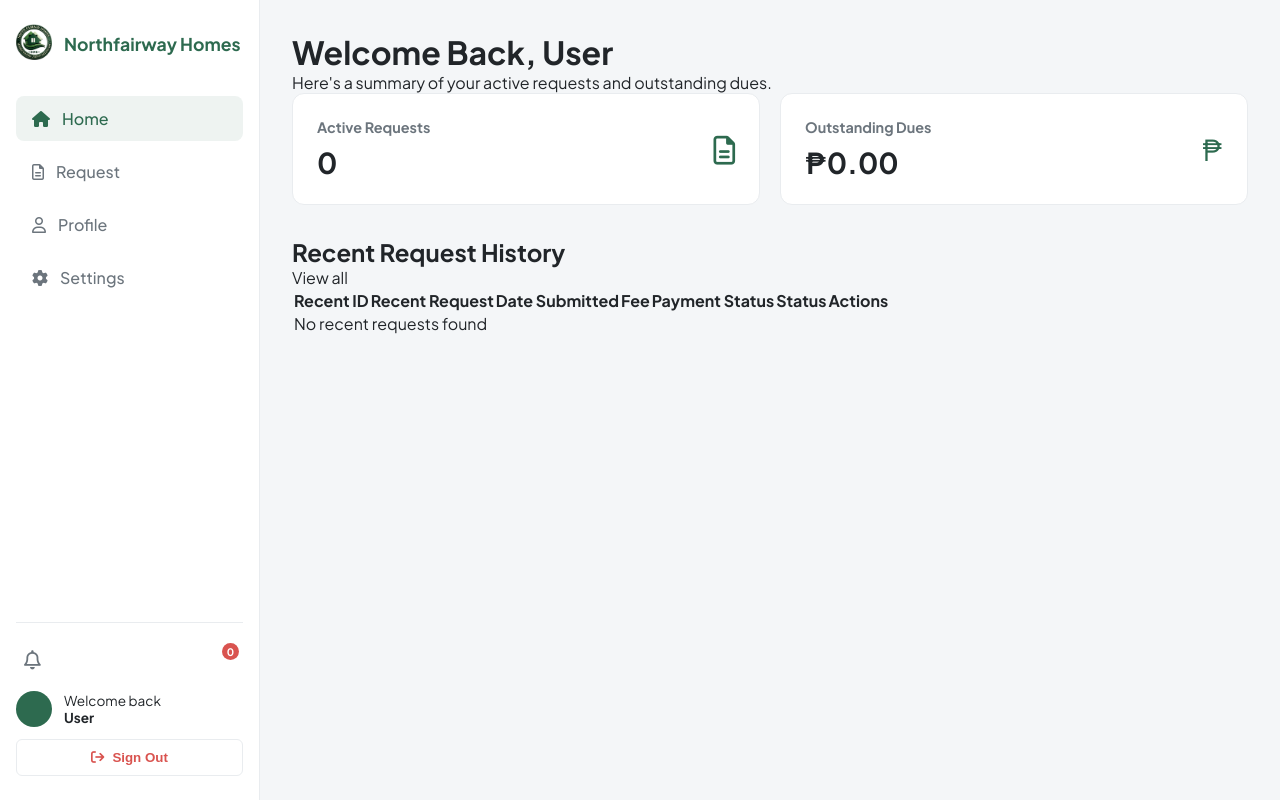
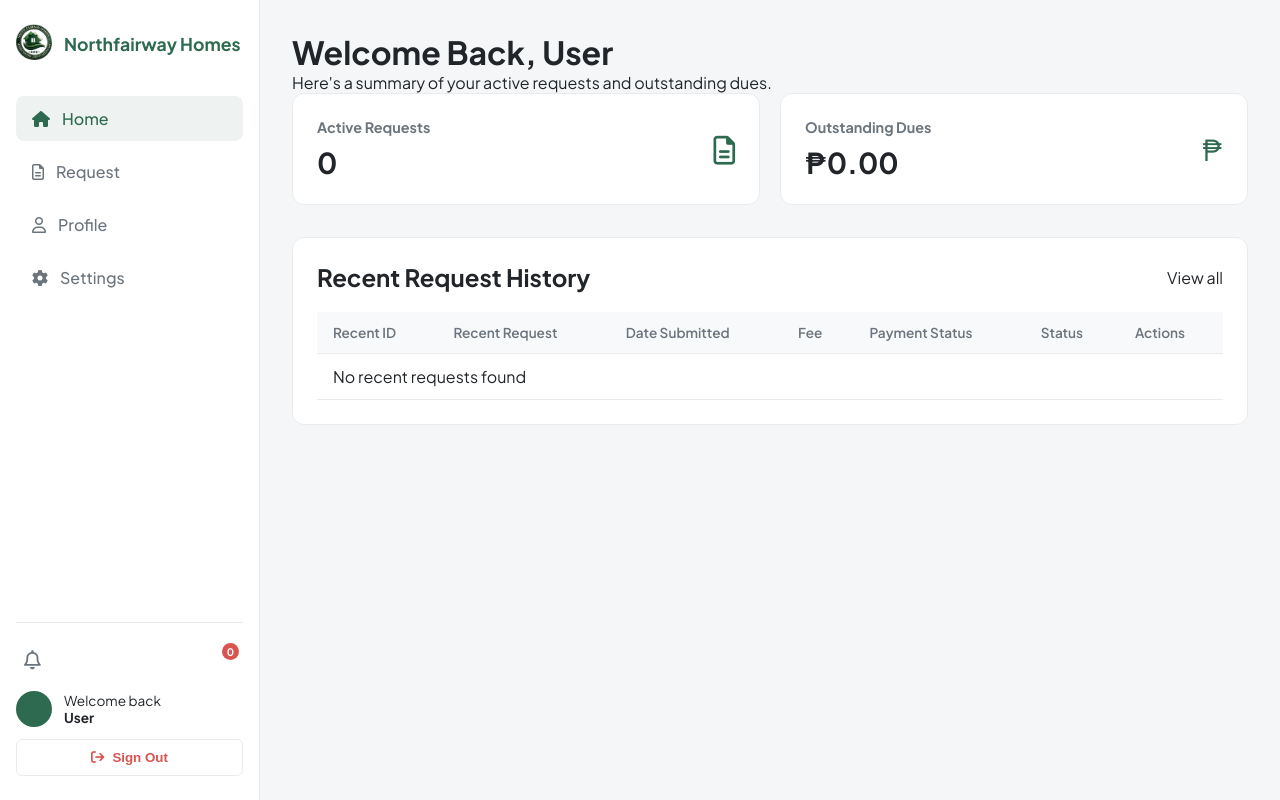
Before and after one commit to KimYuriTapia/nfh-system, a Flask app: template templates/home.html in a window 1280 px wide. Run offline with Flask 3, Linux system fonts and the light colour scheme; the template is opened without the code that fills it, so the values that code supplies are empty.

Commit message:
Update homeowner.css

```diff
--- a/static/homeowner.css
+++ b/static/homeowner.css
@@ -28,6 +28,13 @@ body {
     display: flex;
     width: 100%;
     min-height: 100vh;
+}
+
+.toast-container {
+    position: fixed;
+    top: 20px;
+    right: 20px;
+    z-index: 9999;
 }
 
 /* Sidebar Navigation */
@@ -210,6 +217,39 @@ body {
     color: var(--primary-action);
 }
 
+/* Table Styling */
+.section-box {
+    background: var(--card-bg);
+    border-radius: 12px;
+    border: 1px solid var(--border-color);
+    padding: 24px;
+}
+
+.section-header {
+    display: flex;
+    justify-content: space-between;
+    align-items: center;
+    margin-bottom: 20px;
+}
+
+table {
+    width: 100%;
+    border-collapse: collapse;
+}
+
+th, td {
+    padding: 12px 16px;
+    text-align: left;
+    border-bottom: 1px solid var(--border-color);
+}
+
+th {
+    background-color: #F8F9FA;
+    font-weight: 600;
+    font-size: 0.85rem;
+    color: var(--text-muted);
+}
+
 /* Request Cards Grid */
 .cards-grid {
     display: grid;
```
